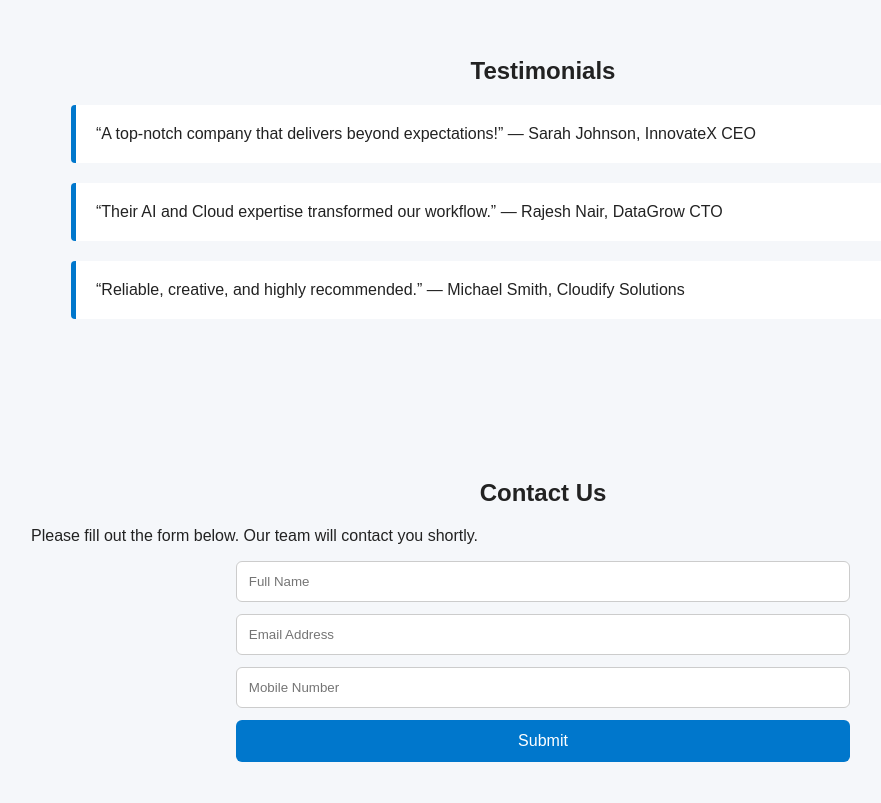
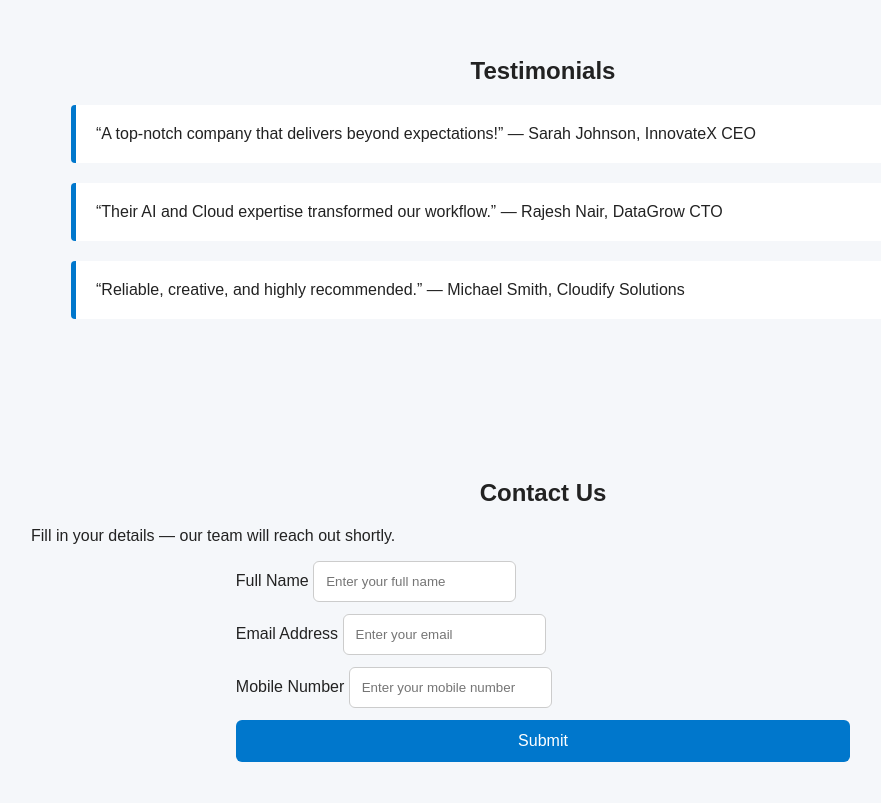
Before and after one commit to Dilip290/Dilip_Bojanapu_HomepageProject, a plain HTML site: page index.html in a window 1280 px wide. Shown: the part 1276-2079 px from the top of the page, without its empty margins (97-978 px from the left). Drawn offline with Linux system fonts and the light colour scheme.

Commit message:
Revamp contact form with improved structure
Updated the contact form layout and improved accessibility with labels.

```diff
--- a/index.html
+++ b/index.html
@@ -79,20 +79,32 @@
 </section>
 
 <!-- CONTACT FORM (Airtable Connected) -->
-<section id="contact" class="section">
-    <h2>Contact Us</h2>
-    <p>Please fill out the form below. Our team will contact you shortly.</p>
+<section id="contact" class="section fade-in">
+  <h2>Contact Us</h2>
+  <p>Fill in your details — our team will reach out shortly.</p>
 
-    <form id="contactForm">
-        <input type="text" id="fullname" placeholder="Full Name" required>
-        <input type="email" id="email" placeholder="Email Address" required>
-        <input type="text" id="mobile" placeholder="Mobile Number" required>
+  <form id="contactForm" class="contact-box">
+    <div class="form-group">
+      <label>Full Name</label>
+      <input type="text" id="fullname" required placeholder="Enter your full name">
+    </div>
 
-        <button type="submit">Submit</button>
+    <div class="form-group">
+      <label>Email Address</label>
+      <input type="email" id="email" required placeholder="Enter your email">
+    </div>
 
-        <p id="formMessage"></p>
-    </form>
+    <div class="form-group">
+      <label>Mobile Number</label>
+      <input type="text" id="mobile" required placeholder="Enter your mobile number">
+    </div>
+
+    <button class="btn submit-btn" type="submit">Submit</button>
+
+    <p id="formMessage"></p>
+  </form>
 </section>
+
 
 <script src="script.js"></script>
 </body>
```
